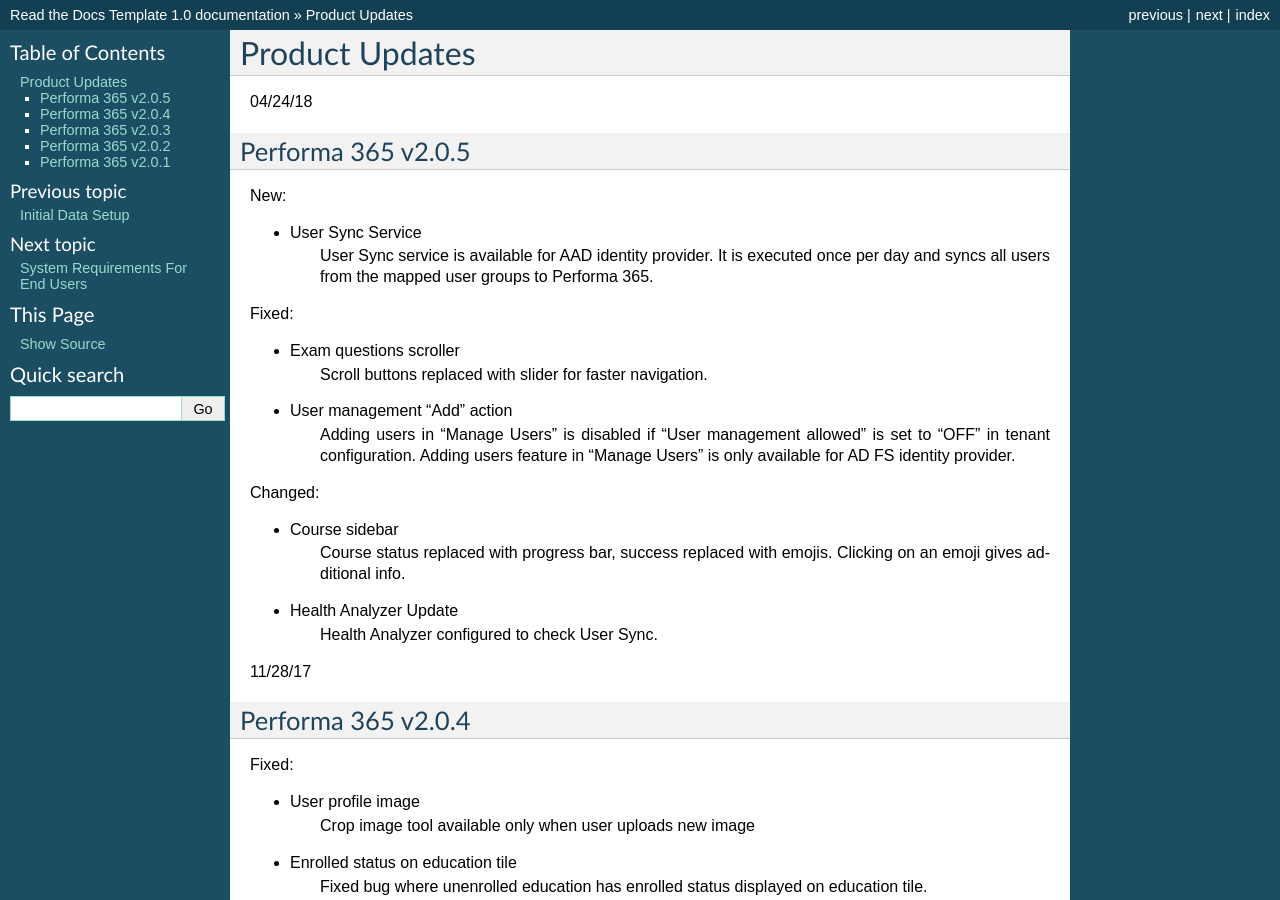
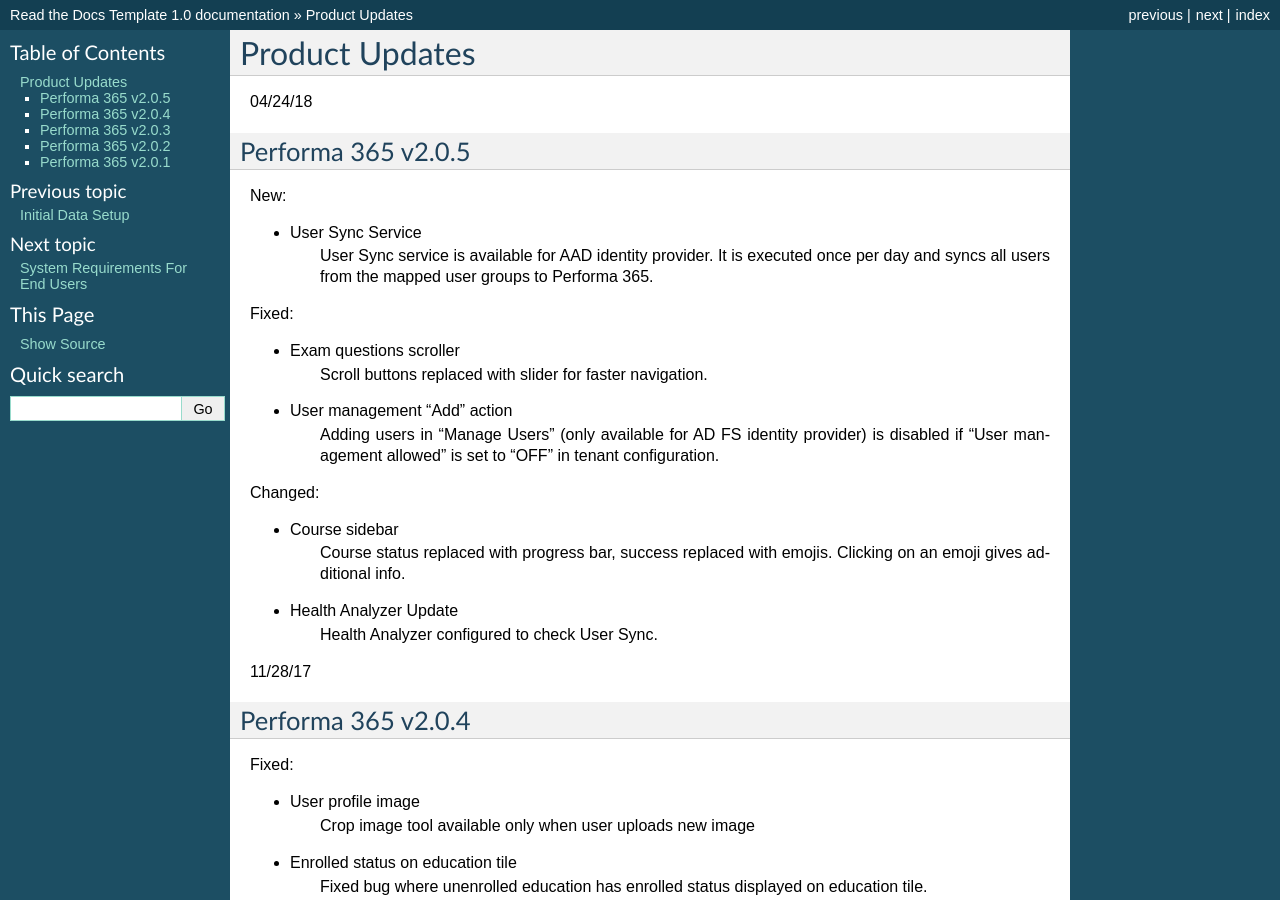
Before and after one commit to pslisko/performa365docs, a Sphinx documentation site: the page built from docs/general/product_updates.rst, in a window 1280 px wide and 900 px high. Built offline with Sphinx 7.4.7, drawn with Linux system fonts in a browser that asks for light colours; pages that are not in the unit, such as notebooks, are missing from menus.

Commit message:
Update product_updates.rst

```diff
--- a/docs/general/product_updates.rst
+++ b/docs/general/product_updates.rst
@@ -18,7 +18,7 @@
 * Exam questions scroller
    Scroll buttons replaced with slider for faster navigation.
 * User management "Add" action
-   Adding users in "Manage Users" is disabled if "User management allowed" is set to "OFF" in tenant configuration. Adding users feature in "Manage Users" is only available for AD FS identity provider.
+   Adding users in "Manage Users" (only available for AD FS identity provider) is disabled if "User management allowed" is set to "OFF" in tenant configuration.
 
 Changed:
 
```
